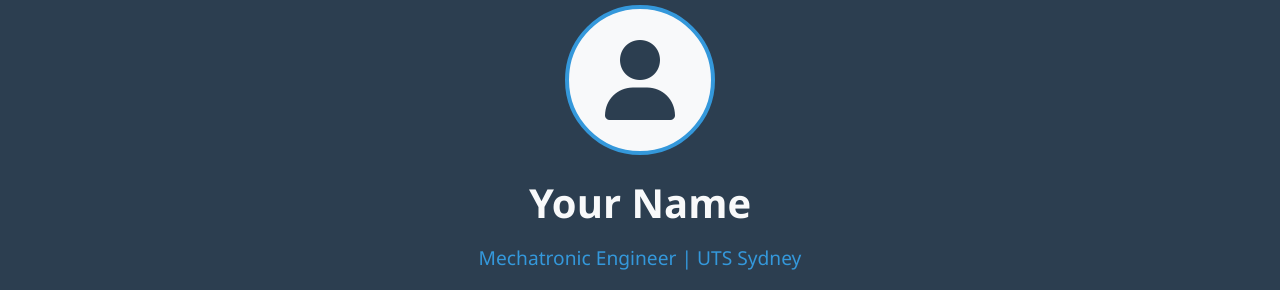
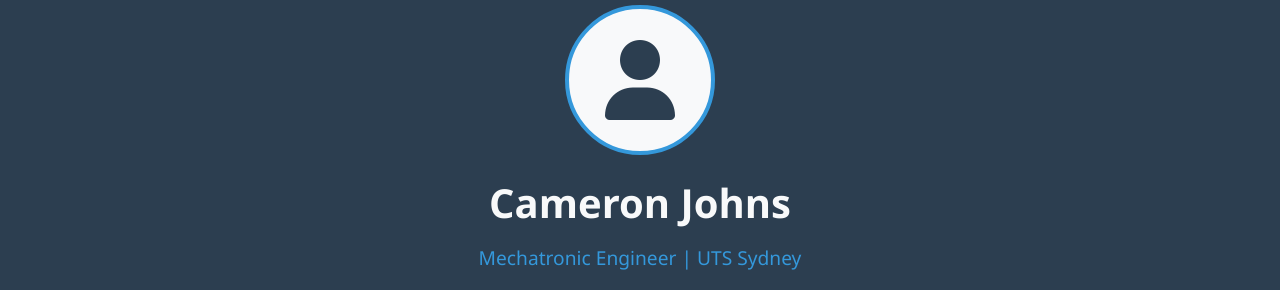
Before and after one commit to Cameron-j1/cameron-j1.github.io, a plain HTML site: page index.html in a window 1280 px wide. Shown: the part 185-475 px from the top of the page. Drawn offline with Linux system fonts and the light colour scheme.

Commit message:
Update index.html

```diff
--- a/index.html
+++ b/index.html
@@ -446,7 +446,7 @@
                 <div class="profile-img">
                     <i class="fas fa-user"></i>
                 </div>
-                <h1 class="name">Your Name</h1>
+                <h1 class="name">Cameron Johns</h1>
                 <p class="title">Mechatronic Engineer | UTS Sydney</p>
                 <div class="social-links">
                     <a href="#" target="_blank"><i class="fab fa-github"></i></a>
```
